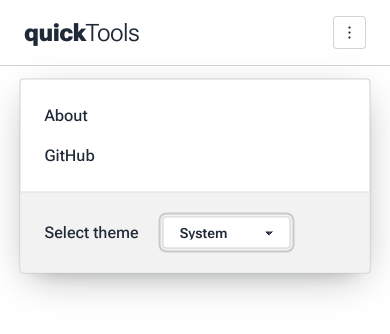
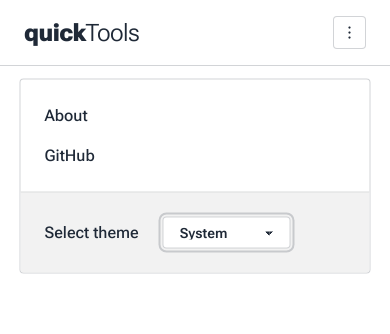
Before and after one commit to Rich1997/quickTools, a React (Vite) app: page / in a window 390 px wide. Both pictures are taken after a click on the element 349 px from the left and 32 px from the top of the page. Shown: the top 334 px of the page. Built offline with nearby package versions, Linux system fonts and the light colour scheme; a web font is replaced by a local one.

Commit message:
Remove shadow from mobile dialog menu

```diff
--- a/src/components/Navbar.tsx
+++ b/src/components/Navbar.tsx
@@ -23,7 +23,7 @@ const Navbar = () => {
                             </Dialog.Trigger>
                             <Dialog.Portal>
                                 <Dialog.Overlay className="bg-blackA9 data-[state=open]:animate-overlayShow fixed inset-0" />
-                                <Dialog.Content className="block tablet:hidden overflow-auto data-[state=open]:animate-contentShow fixed top-44 left-[50%] max-h-[85vh] w-[90vw] max-w-[450px] translate-x-[-50%] translate-y-[-50%] rounded-[6px] shadow-[hsl(206_22%_7%_/_35%)_0px_10px_38px_-10px,_hsl(206_22%_7%_/_20%)_0px_10px_20px_-15px] focus:outline-none d-s">
+                                <Dialog.Content className="block tablet:hidden overflow-auto data-[state=open]:animate-contentShow fixed top-44 left-[50%] max-h-[85vh] w-[90vw] max-w-[450px] translate-x-[-50%] translate-y-[-50%] rounded-[6px] focus:outline-none d-s">
                                     <div className="py-4 px-6">
                                         <div className="py-2">About</div>
                                         <div className="py-2">GitHub</div>
```
